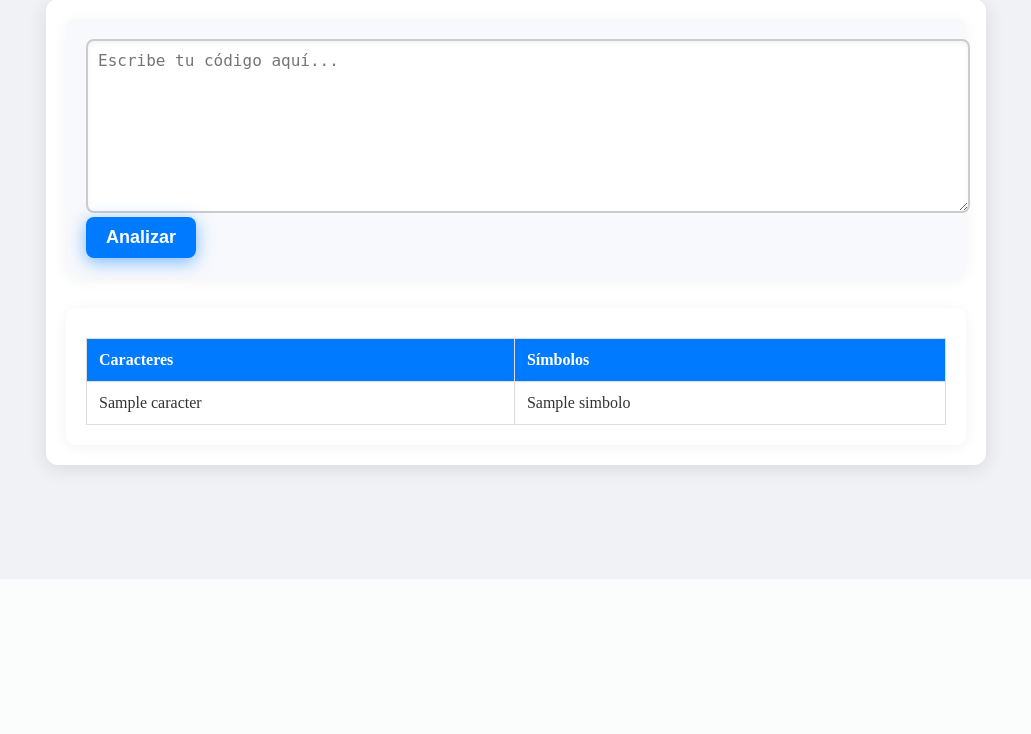
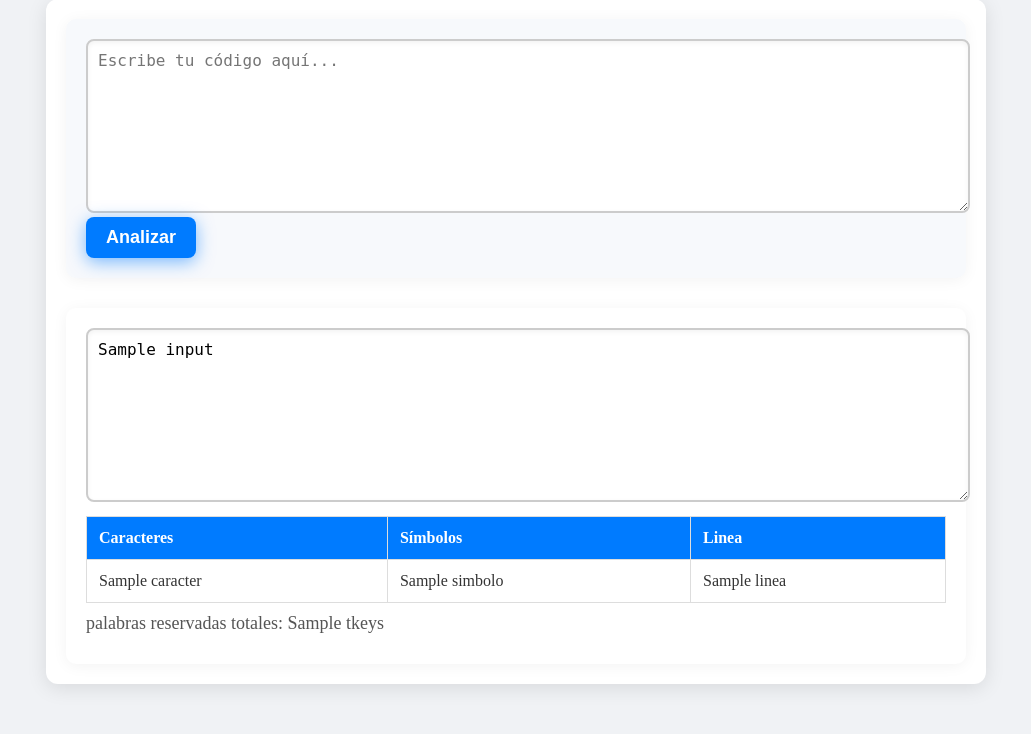
Before and after one commit to heyoferu/Web_Tool_Alex-Analyzer, a Flask app: template templates/index.html in a window 1280 px wide. Shown: the part 221-955 px from the top of the page, without its empty margins (124-1155 px from the left). Before the commit the page ends 704 px from the top, so only its background shows below. Run offline with Flask 3, Linux system fonts and the light colour scheme; the template is opened without the code that fills it: most values are stand-ins (such as "Sample title", 1, 10 or a date in 2020).

Commit message:
feat: revamp index for line number and show input text

```diff
--- a/templates/index.html
+++ b/templates/index.html
@@ -4,7 +4,7 @@
     <meta charset="UTF-8">
     <meta name="viewport" content="width=device-width, initial-scale=1.0">
     <title>Analizador Léxico</title>
-    <link rel="stylesheet" href="static/css/styles.css">
+    <link rel="stylesheet" href="/static/css/styles.css">
 </head>
 <body>
     <div class="Titulo">
@@ -19,22 +19,35 @@
             </form>
         </div>
         <div class="contenedor_tabla">
+
+
+            {% if input %}
+            <textarea readonly id="txt"  class="txt" rows="11">{{ input }}</textarea>
+            {% endif %}
+
+
             <table>
                 {% if tokens %}
                     <tr>
                         <th>Caracteres</th>
                         <th>Símbolos</th>
+                        <th>Linea</th>
                     </tr>
-                    {% for caracter, simbolo in tokens %}
+                    {% for caracter, simbolo, linea in tokens %}
                     <tr>
                         <td>{{ caracter }}</td>
                         <td>{{ simbolo }}</td>
+                        <td>{{ linea }}</td>
                     </tr>
                     {% endfor %}
                 {% else %}
                 <tr><td colspan="2">No se encontraron tokens</td></tr>
                 {% endif %}
             </table>
+
+            {% if tkeys %}
+            <p class="tokensres">palabras reservadas totales: {{ tkeys }}</p>
+            {% endif %}
         </div>
     </div>
     <script>
```
